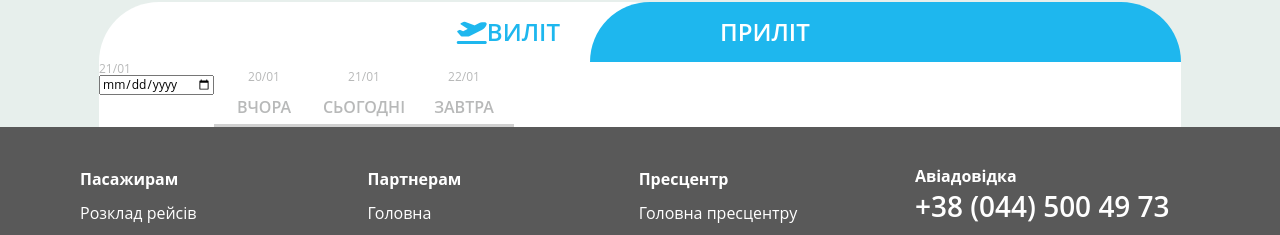
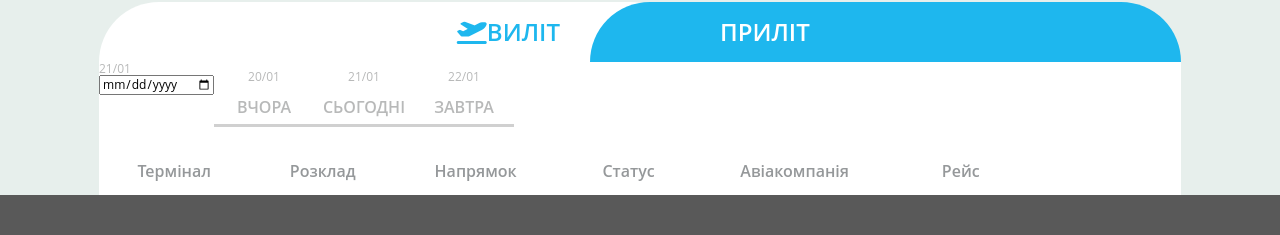
Before and after one commit to Kluy/employees-directory-app, a React app: page / in a window 1280 px wide. Shown: the part 361-596 px from the top of the page. Built offline with nearby package versions, Linux system fonts and the light colour scheme.

Commit message:
c20_25-01

```diff
--- a/src/components/Content/Content.jsx
+++ b/src/components/Content/Content.jsx
@@ -1,5 +1,6 @@
 import React from 'react';
 import Calendar from '../calendar/Calendar';
+import Flights from '../flights/Flights';
 import Search from '../search/search';
 import Shedule from '../shedule/Shedule';
 import './content.scss';
--- /dev/null
+++ b/src/components/flights/Flights.jsx
@@ -0,0 +1,57 @@
+import React from 'react';
+import { connect } from 'react-redux';
+import { sheduleSelector } from '../shedule.selectors';
+import moment from 'moment';
+import './flights.scss';
+
+const Flights = ({ shedule }) => {
+  return (
+    <div className="flights">
+      <ul className="flights__table flights__table_names">
+        <li>Термінал</li>
+        <li>Розклад</li>
+        <li>Напрямок</li>
+        <li>Статус</li>
+        <li>Авіакомпанія</li>
+        <li>Рейс</li>
+        <li></li>
+      </ul>
+
+      {shedule &&
+        shedule.body.departure.map((flight) => {
+          console.log(flight);
+          //   console.log(flight.airportToID.name);
+          return (
+            <ul className="flights__table">
+              <li>{flight.term}</li>
+              <li>{moment(flight.timeDepShedule).format('h:mm')}</li>
+              <li>{flight['airportToID.City']}</li>
+              <li>Вилетів о {moment(flight.timeDepFact).format('h:mm')}</li>
+              <li className="airline">
+                <img
+                  className="airline_logo"
+                  src={flight.airline.en.logoSmallName}
+                  alt="logo"
+                />
+                <span> {flight.airline.ua.name}</span>
+              </li>
+              <li>{flight.codeShareData[0].codeShare}</li>
+              <li></li>
+            </ul>
+          );
+        })}
+    </div>
+  );
+};
+
+const mapState = (state) => {
+  return {
+    shedule: sheduleSelector(state),
+  };
+};
+
+// const mapDispatch = {
+//   getShedule: sheduleActions.getSheduleAction,
+// };
+
+export default connect(mapState, null)(Flights);
--- /dev/null
+++ b/src/components/flights/flights.scss
@@ -0,0 +1,26 @@
+.flights__table {
+    padding: 35px 0 15px 0;
+    display: flex;
+    flex-direction: row;
+    justify-content: space-around;
+    background-color: #fff;
+
+    &_names {
+        font-size: 16px;
+        font-weight: 600;
+        color: #95989a;
+    }
+
+    &>li {
+        min-width: 70px;
+        text-align: center;
+    }
+}
+
+.airline_logo {
+    width: 68px;
+}
+
+.airline {
+    width: 200px;
+}
--- a/src/components/shedule/Shedule.jsx
+++ b/src/components/shedule/Shedule.jsx
@@ -1,5 +1,6 @@
 import React, { useState } from 'react';
 import Calendar from '../calendar/Calendar';
+import Flights from '../flights/Flights';
 import './shedule.scss';
 
 const Shedule = () => {
@@ -27,6 +28,7 @@ const Shedule = () => {
         </button>
       </div>
       <Calendar />
+      <Flights />
     </section>
   );
 };
--- a/src/components/shedule/shedule.scss
+++ b/src/components/shedule/shedule.scss
@@ -1,5 +1,6 @@
 .shedule {
     margin: 0 auto;
+
 }
 
 .filter__btn {
```
